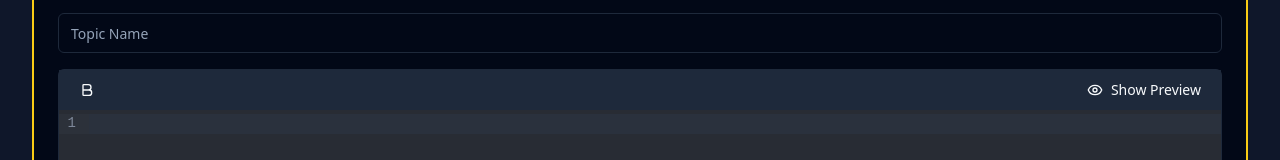
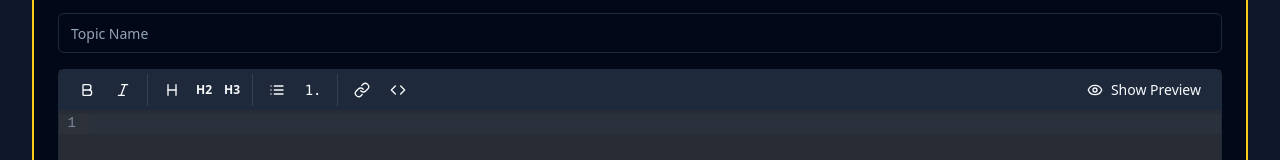
Before and after one commit to ddri/bebop, a Next.js app: page / in a window 1280 px wide. Both pictures are taken after a click on the button "New Topic". Shown: the part 225-385 px from the top of the page. Built offline with nearby package versions, Linux system fonts and the light colour scheme; no server answers; the database is empty.

Commit message:
feat: enhance markdown editor with toolbar and word wrap

```diff
--- a/src/components/MarkdownCMS.tsx
+++ b/src/components/MarkdownCMS.tsx
@@ -7,7 +7,6 @@ import Link from 'next/link';
 import { Card, CardHeader, CardTitle, CardContent } from '@/components/ui/card';
 import { Button } from '@/components/ui/button';
 import { Input } from '@/components/ui/input';
-import { Textarea } from '@/components/ui/textarea';
 import CodeMirror from '@uiw/react-codemirror';
 import { markdown } from '@codemirror/lang-markdown';
 import { oneDark } from '@codemirror/theme-one-dark';
@@ -16,11 +15,8 @@ import { useTopics } from '@/hooks/useTopics';
 import {
   Plus,
   Trash2,
-  Download,
   Eye,
-  FileText,
   Clock,
-  MoreHorizontal,
   ArrowDownAZ,
   ArrowUpAZ,
   CalendarDays,
@@ -86,7 +82,41 @@ const EditorWithPreview = ({
   const [showPreview, setShowPreview] = useState(false);
 
   const handleToolbarAction = (action: string) => {
-    onChange(content + '\n' + action);
+    // Get selected text from CodeMirror
+    const selection = window.getSelection()?.toString() || '';
+
+    let insertText = '';
+    switch (action) {
+      case 'bold':
+        insertText = selection ? `**${selection}**` : '**Bold text**';
+        break;
+      case 'italic':
+        insertText = selection ? `*${selection}*` : '*Italic text*';
+        break;
+      case 'h1':
+        insertText = `\n# ${selection || 'Heading 1'}\n`;
+        break;
+      case 'h2':
+        insertText = `\n## ${selection || 'Heading 2'}\n`;
+        break;
+      case 'h3':
+        insertText = `\n### ${selection || 'Heading 3'}\n`;
+        break;
+      case 'bulletList':
+        insertText = '\n- List item\n- Another item\n- And another\n';
+        break;
+      case 'numberedList':
+        insertText = '\n1. First item\n2. Second item\n3. Third item\n';
+        break;
+      case 'link':
+        insertText = selection ? `[${selection}](url)` : '[Link text](url)';
+        break;
+      case 'code':
+        insertText = selection ? `\`${selection}\`` : '`code`';
+        break;
+    }
+
+    onChange(content + insertText);
   };
 
   const previewMarkdownToHtml = (markdown: string): string => {
@@ -96,6 +126,7 @@ const EditorWithPreview = ({
       .replace(/^### (.*$)/gm, '<h3 class="text-xl font-bold mt-3 mb-2">$1</h3>')
       .replace(/\*\*(.*?)\*\*/g, '<strong>$1</strong>')
       .replace(/\*(.*?)\*/g, '<em>$1</em>')
+      .replace(/`(.*?)`/g, '<code class="bg-slate-100 dark:bg-slate-800 px-1 rounded">$1</code>')
       .replace(/\n\n/g, '</p><p class="my-2">')
       .replace(/\n/g, '<br>')
       .replace(/^(.+)$/gm, '<p class="my-2">$1</p>');
@@ -104,15 +135,90 @@ const EditorWithPreview = ({
   return (
     <div className="border rounded-md">
       <div className="flex items-center justify-between bg-slate-100 dark:bg-slate-800 px-2">
-        <div className="flex gap-1 p-1">
+        <div className="flex flex-wrap gap-1 p-1">
           <Button
             variant="ghost"
             size="sm"
-            onClick={() => handleToolbarAction('**Bold**')}
+            onClick={() => handleToolbarAction('bold')}
             className="h-8 w-8 p-0"
             title="Bold"
           >
             <Bold className="h-4 w-4" />
+          </Button>
+          <Button
+            variant="ghost"
+            size="sm"
+            onClick={() => handleToolbarAction('italic')}
+            className="h-8 w-8 p-0"
+            title="Italic"
+          >
+            <Italic className="h-4 w-4" />
+          </Button>
+          <div className="w-px h-8 bg-slate-200 dark:bg-slate-700 mx-1" />
+          <Button
+            variant="ghost"
+            size="sm"
+            onClick={() => handleToolbarAction('h1')}
+            className="h-8 w-8 p-0"
+            title="Heading 1"
+          >
+            <Heading className="h-4 w-4" />
+          </Button>
+          <Button
+            variant="ghost"
+            size="sm"
+            onClick={() => handleToolbarAction('h2')}
+            className="h-8 px-1 text-xs font-bold"
+            title="Heading 2"
+          >
+            H2
+          </Button>
+          <Button
+            variant="ghost"
+            size="sm"
+            onClick={() => handleToolbarAction('h3')}
+            className="h-8 px-1 text-xs font-bold"
+            title="Heading 3"
+          >
+            H3
+          </Button>
+          <div className="w-px h-8 bg-slate-200 dark:bg-slate-700 mx-1" />
+          <Button
+            variant="ghost"
+            size="sm"
+            onClick={() => handleToolbarAction('bulletList')}
+            className="h-8 w-8 p-0"
+            title="Bullet List"
+          >
+            <List className="h-4 w-4" />
+          </Button>
+          <Button
+            variant="ghost"
+            size="sm"
+            onClick={() => handleToolbarAction('numberedList')}
+            className="h-8 w-8 p-0 font-mono"
+            title="Numbered List"
+          >
+            1.
+          </Button>
+          <div className="w-px h-8 bg-slate-200 dark:bg-slate-700 mx-1" />
+          <Button
+            variant="ghost"
+            size="sm"
+            onClick={() => handleToolbarAction('link')}
+            className="h-8 w-8 p-0"
+            title="Insert Link"
+          >
+            <LinkIcon className="h-4 w-4" />
+          </Button>
+          <Button
+            variant="ghost"
+            size="sm"
+            onClick={() => handleToolbarAction('code')}
+            className="h-8 w-8 p-0"
+            title="Insert Code"
+          >
+            <Code className="h-4 w-4" />
           </Button>
         </div>
         <Button
@@ -147,6 +253,7 @@ const EditorWithPreview = ({
     </div>
   );
 };
+
 const Layout = ({ children, pathname }: { children: React.ReactNode; pathname: string }) => (
   <div className="min-h-screen bg-slate-50 dark:bg-slate-900">
     <Navigation pathname={pathname} />
@@ -178,7 +285,7 @@ export default function MarkdownCMS() {
         .filter(doc => selectedDocs.includes(doc.id))
         .map(doc => doc.content)
         .join('\n\n---\n\n');
-      setCombinedPreview(MarkdownToHtml(selectedContent));
+      setCombinedPreview(previewMarkdownToHtml(selectedContent));
     } else {
       setCombinedPreview('');
     }
@@ -241,7 +348,7 @@ export default function MarkdownCMS() {
     return text.trim().split(/\s+/).filter(word => word.length > 0).length;
   };
 
-  const MarkdownToHtml = (markdown: string): string => {
+  const previewMarkdownToHtml = (markdown: string): string => {
     return markdown
       .replace(/^# (.*$)/gm, '<h1 class="text-3xl font-bold mt-4 mb-2">$1</h1>')
       .replace(/^## (.*$)/gm, '<h2 class="text-2xl font-bold mt-4 mb-2">$1</h2>')
@@ -375,7 +482,47 @@ export default function MarkdownCMS() {
       <div className="grid gap-4">
         {sortedTopics.length > 0 ? (
           sortedTopics.map((topic) => (
-            <Card key={topic.id} className="hover:shadow-md transition-shadow">
+            <React.Fragment key={topic.id}>
+              {editingDoc?.id === topic.id && (
+                <Card className="border-2 border-blue-400">
+                  <CardHeader>
+                    <CardTitle>Edit Topic</CardTitle>
+                  </CardHeader>
+                  <CardContent>
+                    <div className="space-y-4">
+                      <div>
+                        <Input
+                          placeholder="Topic Name"
+                          value={editingDoc.name}
+                          onChange={(e) => setEditingDoc(prev => ({ ...prev!, name: e.target.value }))}
+                          className="mb-2"
+                        />
+                      </div>
+                      <EditorWithPreview
+                        content={editingDoc.content}
+                        onChange={(value) => setEditingDoc(prev => ({ ...prev!, content: value }))}
+                        theme={theme}
+                      />
+                      <div className="flex gap-2">
+                        <Button
+                          onClick={saveEditedDocument}
+                          disabled={!editingDoc.name || !editingDoc.content}
+                          className="bg-blue-400 hover:bg-blue-500 text-black"
+                        >
+                          Save Changes
+                        </Button>
+                        <Button
+                          variant="outline"
+                          onClick={() => setEditingDoc(null)}
+                        >
+                          Cancel
+                        </Button>
+                      </div>
+                    </div>
+                  </CardContent>
+                </Card>
+              )}
+              <Card className="hover:shadow-md transition-shadow">
                 <CardHeader className="flex flex-row items-center justify-between space-y-0 pb-2">
                   <CardTitle className="text-lg font-semibold">{topic.name}</CardTitle>
                   <div className="flex space-x-2">
@@ -416,6 +563,7 @@ export default function MarkdownCMS() {
                   </div>
                 </CardContent>
               </Card>
+            </React.Fragment>
           ))
         ) : (
           <div className="text-center py-8 text-slate-500 dark:text-slate-400">
@@ -423,47 +571,6 @@ export default function MarkdownCMS() {
           </div>
         )}
       </div>
-
-      {/* Edit Document Modal */}
-      {editingDoc && (
-        <Card className="mb-8 border-2 border-blue-400">
-          <CardHeader>
-            <CardTitle>Edit Topic</CardTitle>
-          </CardHeader>
-          <CardContent>
-            <div className="space-y-4">
-              <div>
-                <Input
-                  placeholder="Topic Name"
-                  value={editingDoc.name}
-                  onChange={(e) => setEditingDoc(prev => ({ ...prev!, name: e.target.value }))}
-                  className="mb-2"
-                />
-              </div>
-              <EditorWithPreview
-                content={editingDoc.content}
-                onChange={(value) => setEditingDoc(prev => ({ ...prev!, content: value }))}
-                theme={theme}
-              />
-              <div className="flex gap-2">
-                <Button
-                  onClick={saveEditedDocument}
-                  disabled={!editingDoc.name || !editingDoc.content}
-                  className="bg-blue-400 hover:bg-blue-500 text-black"
-                >
-                  Save Changes
-                </Button>
-                <Button
-                  variant="outline"
-                  onClick={() => setEditingDoc(null)}
-                >
-                  Cancel
-                </Button>
-              </div>
-            </div>
-          </CardContent>
-        </Card>
-      )}
     </Layout>
   );
 }
```
Lines whose indentation alone changed are shown as unchanged.
